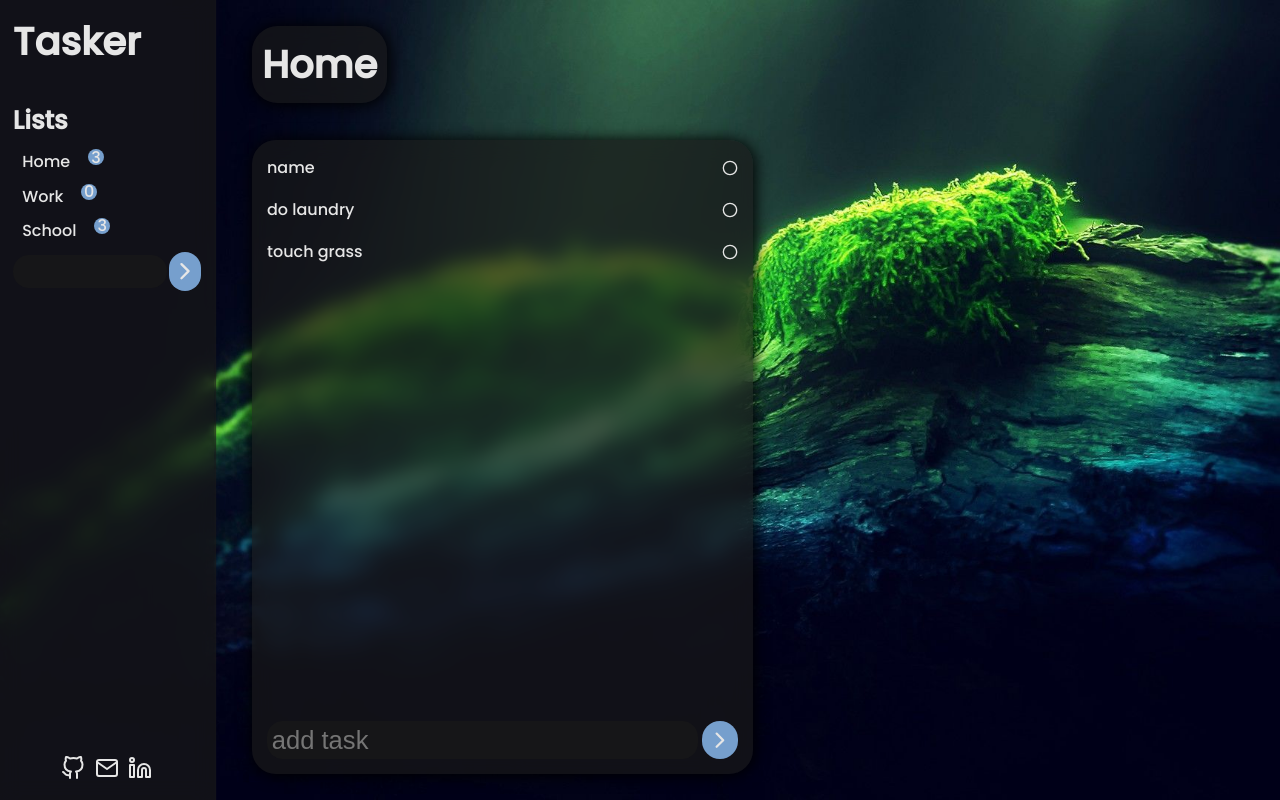
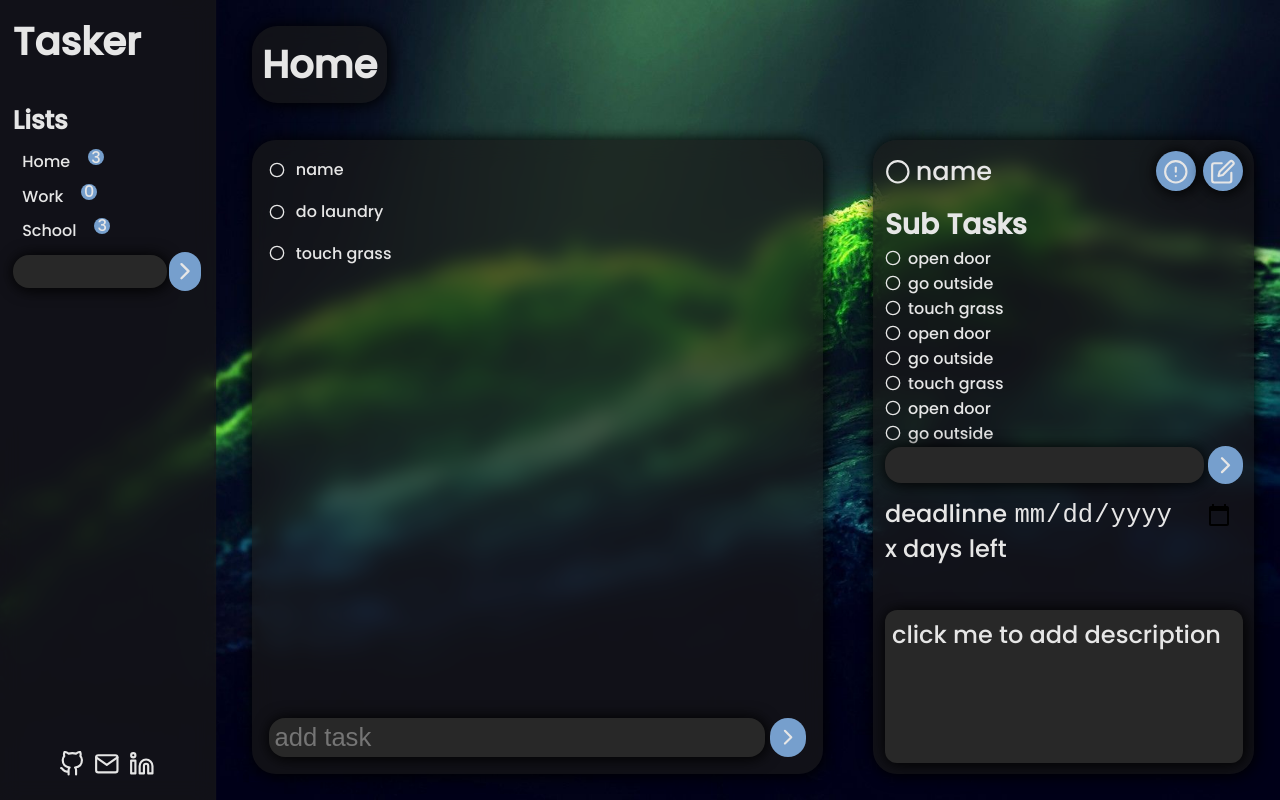
Before and after one commit to Predakor/Tasker, a React (Create React App) app: page / in a window 1280 px wide. Both pictures are taken after a click on the element "name". Built offline with nearby package versions, Linux system fonts and the light colour scheme.

Commit message:
Added task details panel

```diff
--- a/src/components/inputAdd/InputAdd.module.css
+++ b/src/components/inputAdd/InputAdd.module.css
@@ -4,14 +4,8 @@
   gap: 1%;
 }
 
-.input,
-.button {
-  border: none;
-  outline: none;
-}
-
 .input {
-  background-color: var(--primary-color-transparent);
+  background-color: var(--primary-color);
 
   width: 100%;
   padding: 1%;
@@ -19,6 +13,7 @@
 
   font-size: var(--font-size);
   color: var(--secondary-color);
+  box-shadow: var(--dark-shadow);
 }
 .button {
   background-color: var(--accent-color);
--- a/src/components/task/Task.js
+++ b/src/components/task/Task.js
@@ -1,30 +1,26 @@
 import { useState } from "react";
-import { FiCircle, FiCheckCircle, FiDelete } from "react-icons/fi";
+import { FiCircle, FiCheckCircle } from "react-icons/fi";
 import styles from "./Task.module.css";
 
-function Task({ data }) {
+function Task({ data, onClick, className }) {
   const [taskState, setTaskState] = useState(data.isDone);
-  const { name, descr, isDone } = data;
+  const { id, name, isDone } = data;
 
   function toggleTaskState() {
     data.isDone = !taskState;
     setTaskState(!taskState);
   }
-  function showInfo() {
-    console.log(descr, isDone);
-  }
 
   return (
-    <div className={styles.task}>
-      <p onClick={showInfo} className={isDone ? styles.done : ""}>
-        {name}
-      </p>
-
+    <div
+      className={`${styles.task} ${className ? className : ""}`}
+      onClick={() => onClick && onClick(id)}>
       {isDone ? (
-        <FiCheckCircle className={`${styles.icon} ${styles.appear}`} onClick={toggleTaskState} />
+        <FiCheckCircle className={styles.appear} onClick={toggleTaskState} />
       ) : (
-        <FiCircle className={styles.icon} onClick={toggleTaskState} />
+        <FiCircle onClick={toggleTaskState} />
       )}
+      <p className={isDone ? styles.done : ""}>{name}</p>
     </div>
   );
 }
--- a/src/components/task/Task.module.css
+++ b/src/components/task/Task.module.css
@@ -1,9 +1,8 @@
 .task {
   display: flex;
-  justify-content: space-between;
+  justify-content: start;
   align-items: center;
-
-  padding: 0;
+  gap: 2%;
 
   font-size: var(--font-size-small);
   cursor: pointer;
@@ -32,20 +31,11 @@
 
   animation: line 0.5s;
 }
-.icon {
-  cursor: pointer;
-}
-.icon:hover {
-  color: var(--accent-color);
-}
+
 .appear {
   animation: appear 0.5s ease-in;
 }
 
-button:hover {
-  opacity: 0.7;
-  transition: 0.3s;
-}
 @keyframes appear {
   0% {
     opacity: 0;
--- a/src/components/taskColumn/TaskColumn.js
+++ b/src/components/taskColumn/TaskColumn.js
@@ -3,7 +3,7 @@ import Task from "../task/Task";
 import InputAdd from "../inputAdd/InputAdd";
 import styles from "./taskColumn.module.css";
 
-function TaskColumn({ tasks, setTasks }) {
+function TaskColumn({ tasks, setTasks, setSelectedTask }) {
   function addTask(taskName) {
     const newID = tasks.length > 0 ? tasks.at(-1).id + 1 : 0;
     const task = {
@@ -19,7 +19,7 @@ function TaskColumn({ tasks, setTasks }) {
     <Card className={styles.column}>
       <div className={styles.taskList}>
         {tasks.map((task) => (
-          <Task data={task} key={task.id} />
+          <Task data={task} onClick={setSelectedTask} key={task.id} />
         ))}
       </div>
 
--- a/src/components/taskGroup/TaskGroup.js
+++ b/src/components/taskGroup/TaskGroup.js
@@ -1,22 +1,38 @@
 import { useEffect, useState } from "react";
 import Card from "../card/Card";
 import TaskColumn from "../taskColumn/TaskColumn";
+import TaskInfo from "../taskInfo/TaskInfo";
 import styles from "./TaskGroup.module.css";
 
 function TaskGroup({ list }) {
   const [tasks, setTasks] = useState(list.tasks);
+  const [selectedTask, setSelectedTask] = useState();
 
   useEffect(() => {
     setTasks(list.tasks);
   }, [list]);
 
+  function setActive(id) {
+    tasks.forEach((task) => {
+      if (task.id === id) {
+        setSelectedTask(task);
+        return;
+      }
+    });
+  }
   return (
     <main className={styles.container}>
       <Card className={styles.title}>
         <h2>{list.name}</h2>
       </Card>
 
-      <TaskColumn tasks={tasks} setTasks={setTasks} />
+      <TaskColumn
+        className={styles.container}
+        tasks={tasks}
+        setTasks={setTasks}
+        setSelectedTask={setActive}
+      />
+      <TaskInfo className={styles.container} task={selectedTask} />
     </main>
   );
 }
--- a/src/components/taskGroup/TaskGroup.module.css
+++ b/src/components/taskGroup/TaskGroup.module.css
@@ -1,10 +1,11 @@
 .container {
   display: grid;
-  grid-template-columns: repeat(2, 1fr);
+  grid-template-columns: 3fr 2fr;
   grid-template-rows: auto 1fr;
   align-items: stretch;
 
-  row-gap: 5%;
+  gap: 5%;
+
   width: 100%;
   padding: 2%;
 }
--- /dev/null
+++ b/src/components/taskInfo/TaskInfo.js
@@ -0,0 +1,63 @@
+import Card from "../card/Card";
+import Task from "../task/Task";
+import InputAdd from "../inputAdd/InputAdd";
+import { FiEdit, FiAlertCircle } from "react-icons/fi";
+import styles from "./TaskInfo.module.css";
+
+function TaskInfo({ task }) {
+  if (!task) {
+    return (
+      <Card className={styles.container}>
+        <h2>Select task to view details</h2>
+      </Card>
+    );
+  }
+
+  const dummyData = [
+    { name: "open door", isDone: false },
+    { name: "go outside", isDone: false },
+    { name: "touch grass", isDone: false },
+    { name: "open door", isDone: false },
+    { name: "go outside", isDone: false },
+    { name: "touch grass", isDone: false },
+    { name: "open door", isDone: false },
+    { name: "go outside", isDone: false },
+  ];
+  return (
+    <Card className={styles.container}>
+      <div className={styles.flexRow}>
+        <Task data={task} className={styles.headerTask} />
+
+        <button className={styles.button} onClick={() => console.warn("not implemented")}>
+          <FiAlertCircle />
+        </button>
+        <button className={styles.button} onClick={() => console.warn("not implemented")}>
+          <FiEdit />
+        </button>
+      </div>
+
+      <div className={styles.subTasks}>
+        <h3>Sub Tasks</h3>
+        {dummyData.map((subTask) => (
+          <Task data={subTask} />
+        ))}
+        <InputAdd onSubmit={() => console.warn("not implemented")} />
+      </div>
+
+      <form onSubmit={() => console.warn("not implemented")}>
+        <label htmlFor="deadline">deadlinne </label>
+        <input type="date" name="deadline" id="deadline" />
+        <p>x days left</p>
+      </form>
+
+      <div
+        className={styles.descr}
+        contentEditable="true"
+        aria-label="write note here it will be autosaved"
+        placeholder="click me to add description"
+      />
+    </Card>
+  );
+}
+
+export default TaskInfo;
--- /dev/null
+++ b/src/components/taskInfo/TaskInfo.module.css
@@ -0,0 +1,72 @@
+.container {
+  display: flex;
+  flex-flow: column nowrap;
+
+  gap: 2%;
+
+  max-height: 100%;
+  padding: 3%;
+
+  overflow-y: auto;
+}
+.flexRow {
+  display: flex;
+  flex-flow: row nowrap;
+  gap: 2%;
+}
+
+.headerTask {
+  font-size: var(--font-size);
+  flex-grow: 1;
+}
+
+.subTasks {
+}
+.descr {
+  background-color: var(--primary-color);
+
+  min-height: 25%;
+  margin-top: auto;
+  padding: 2%;
+
+  border-radius: 0.5em;
+  box-shadow: var(--dark-shadow);
+  overflow-wrap: break-word;
+  overflow-y: auto;
+}
+.descr:empty::before {
+  content: attr(placeholder);
+}
+.descr:focus {
+  border: none;
+  outline: none;
+}
+.descr > div {
+  height: auto;
+}
+
+.button {
+  display: flex;
+  justify-content: center;
+  align-items: center;
+
+  background-color: var(--accent-color);
+  box-shadow: var(--dark-shadow);
+
+  padding: 2%;
+  border-radius: 50%;
+
+  transition: color 0.5s;
+}
+
+.button:active {
+  opacity: 1;
+  transition: opacity 0.3s;
+  background-color: var(--primary-color);
+}
+
+@media (max-width: 576px) {
+  .container {
+    display: none;
+  }
+}
--- a/src/main.css
+++ b/src/main.css
@@ -29,17 +29,32 @@ body {
   font-size: var(--font-size);
   color: var(--secondary-color);
 }
+
+button,
+input,
 a {
-  text-decoration: none;
-  font-size: var(--font-size-small);
-  color: var(--secondary-color);
-}
-button,
-input {
+  background: none;
   outline: none;
   border: none;
-  background: none;
+
+  font-size: var(--font-size);
+  color: var(--secondary-color);
+
+  text-decoration: none;
+  cursor: pointer;
 }
+
+button {
+  padding: 2%;
+  border-radius: 50%;
+}
+button:hover,
+input:hover,
+a:hover {
+  opacity: 0.7;
+  transition: 0.3s;
+}
+
 #root {
   display: flex;
   gap: 1%;
```
